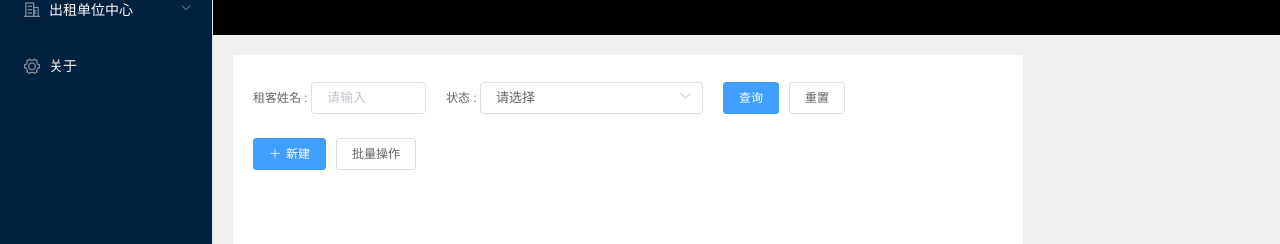
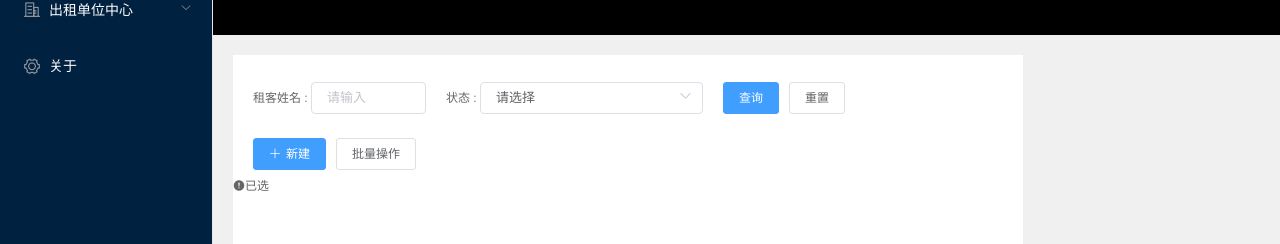
Before and after one commit to superwhys/super-rent, a Vue app: page /house in a window 1280 px wide. Shown: the part 125-369 px from the top of the page. Built offline with nearby package versions, Linux system fonts and the light colour scheme.

Commit message:
'maintable'

```diff
--- /dev/null
+++ b/src/components/common/mainTable/MainTable.vue
@@ -0,0 +1,18 @@
+<template>
+  <div>
+    <div class="total">
+      <i class="el-icon-warning"></i>
+      <span>已选</span>
+    </div>
+  </div>
+</template>
+
+<script>
+export default {
+  name: "MainTable"
+}
+</script>
+
+<style scoped>
+
+</style>
--- a/src/components/common/mainhead/MainHead.vue
+++ b/src/components/common/mainhead/MainHead.vue
@@ -1,5 +1,6 @@
 <template>
   <div class="main-head">
+    <div>
       <span class="name">租客姓名 : </span>
       <el-input size="small" style="width: 115px" placeholder="请输入" v-model="nameInput"></el-input>
       <span class="status">状态 : </span>
@@ -10,6 +11,7 @@
       </el-select>
       <el-button type="primary" size="small" class="search">查询</el-button>
       <el-button size="small">重置</el-button>
+    </div>
     <div class="operation">
       <el-button icon="el-icon-plus" type="primary" size="small" @click="createClick">新建</el-button>
       <el-dropdown @command="handleCommand" trigger="click" class="batchOperation">
@@ -55,7 +57,7 @@ export default {
 <style scoped>
   .main-head {
     width: 770px;
-    height: 55px;
+    height: 110px;
     line-height: 55px;
   }
 
--- a/src/components/content/buildingMan/BuildingMan.vue
+++ b/src/components/content/buildingMan/BuildingMan.vue
@@ -1,16 +1,19 @@
 <template>
   <div class="build-man">
     <main-head class="head"></main-head>
+    <main-table></main-table>
   </div>
 </template>
 
 <script>
 import MainHead from "components/common/mainhead/MainHead";
+import MainTable from "components/common/mainTable/MainTable";
 
 export default {
   name: "BuildingMan",
   components: {
-    MainHead
+    MainHead,
+    MainTable
   }
 }
 </script>
```
Lines whose indentation alone changed are shown as unchanged.
